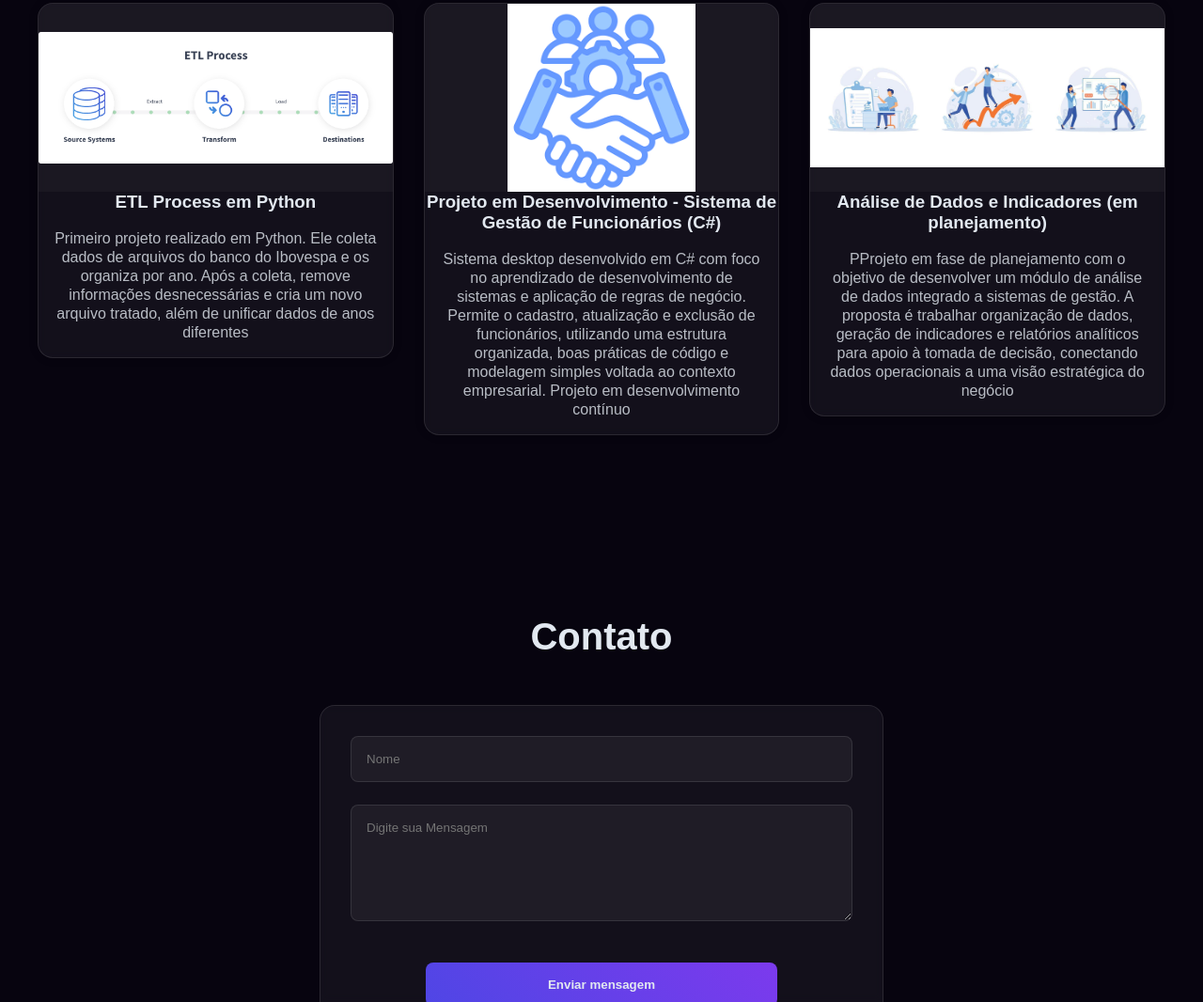
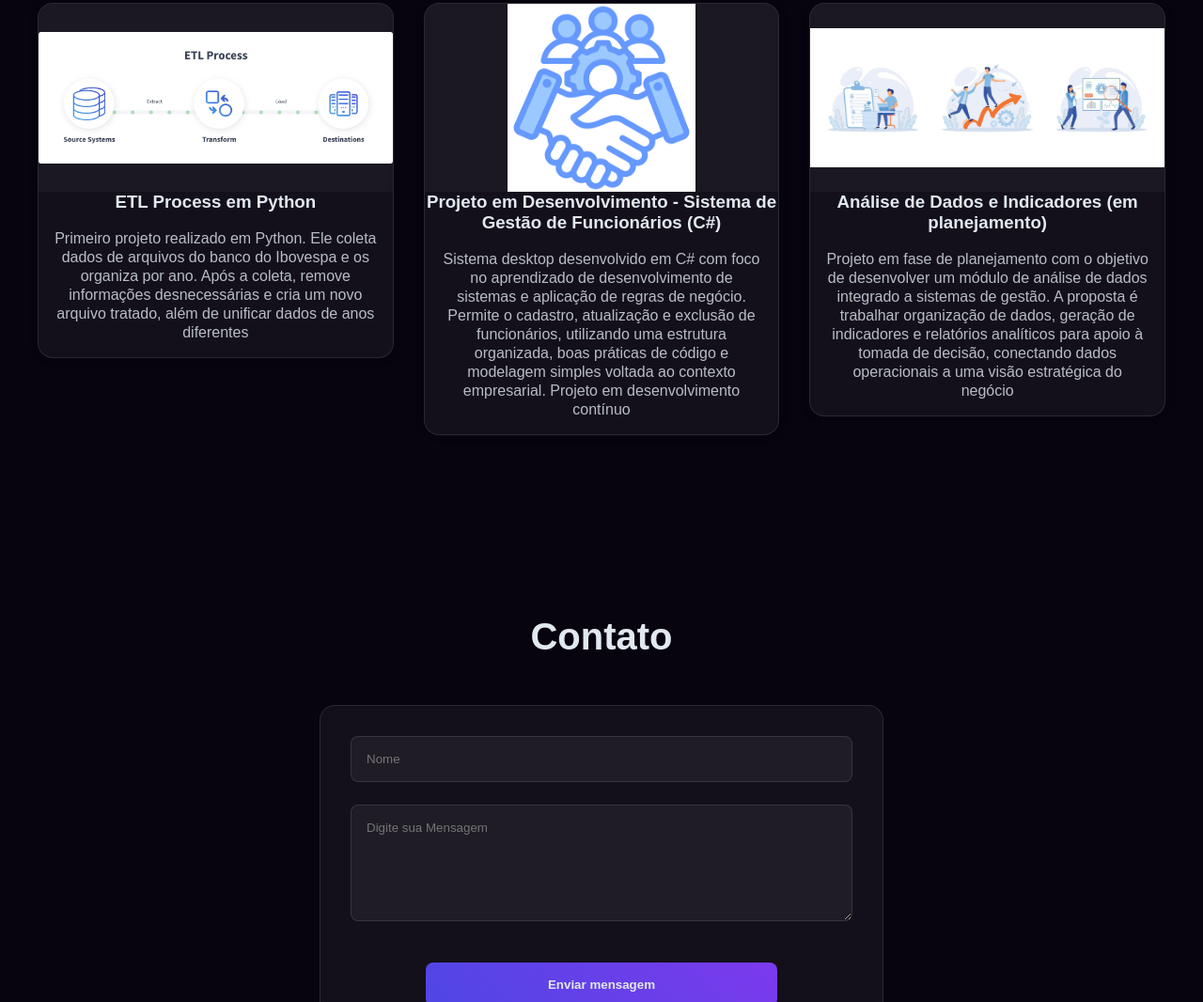
Before and after one commit to Israeltelles/landing-page-portfolio, a plain HTML site: page index.html in a window 1280 px wide. Shown: the part 1391-2457 px from the top of the page at 94% size. Drawn offline with Linux system fonts and the light colour scheme.

Commit message:
Update index.html

```diff
--- a/index.html
+++ b/index.html
@@ -57,7 +57,8 @@
             </div>
                 <h3 class="info-projeto">ETL Process em Python</h3>
                 <div class="caixa-texto-projeto">
-                <p class="paragrafo-projeto">Primeiro projeto realizado em Python. Ele coleta dados de arquivos do banco do Ibovespa e os organiza por ano. Após a coleta,
+                <p class="paragrafo-projeto">
+                    Primeiro projeto realizado em Python. Ele coleta dados de arquivos do banco do Ibovespa e os organiza por ano. Após a coleta,
                     remove informações desnecessárias e cria um novo arquivo tratado, além de unificar dados de anos diferentes</p>
                 </div>
             </div>
@@ -70,7 +71,8 @@
                 </div>
                 <h3 class="info-projeto">Projeto em Desenvolvimento - Sistema de Gestão de Funcionários (C#)</h3>
                 <div class="caixa-texto-projeto">
-                <p class="paragrafo-projeto">Sistema desktop desenvolvido em C# com foco no aprendizado de desenvolvimento de sistemas e aplicação de regras de negócio.
+                <p class="paragrafo-projeto">
+                    Sistema desktop desenvolvido em C# com foco no aprendizado de desenvolvimento de sistemas e aplicação de regras de negócio.
                     Permite o cadastro, atualização e exclusão de funcionários, utilizando uma estrutura organizada, boas práticas de código e modelagem simples voltada ao contexto empresarial.
                     Projeto em desenvolvimento contínuo
                 </p>
@@ -85,7 +87,8 @@
                 </div>
                 <h3 class="info-projeto">Análise de Dados e Indicadores (em planejamento)</h3>
                 <div class="caixa-texto-projeto">
-                <p class="paragrafo-projeto">PProjeto em fase de planejamento com o objetivo de desenvolver um módulo de análise de dados integrado a sistemas de gestão.
+                <p class="paragrafo-projeto">
+                    Projeto em fase de planejamento com o objetivo de desenvolver um módulo de análise de dados integrado a sistemas de gestão.
                     A proposta é trabalhar organização de dados, geração de indicadores e relatórios analíticos para apoio à tomada de decisão,
                     conectando dados operacionais a uma visão estratégica do negócio
                 </p>
@@ -142,4 +145,5 @@
 </script>
 
 </body>
+
 </html>
```
